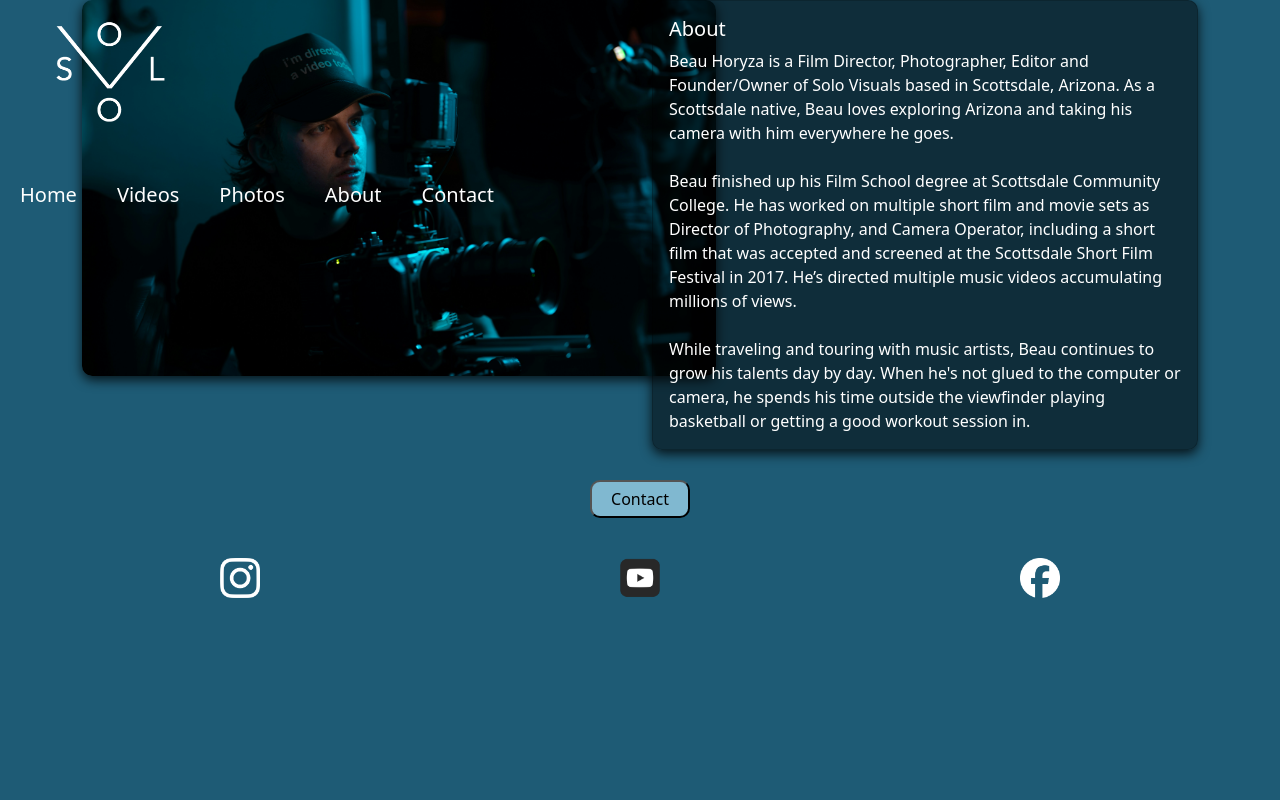
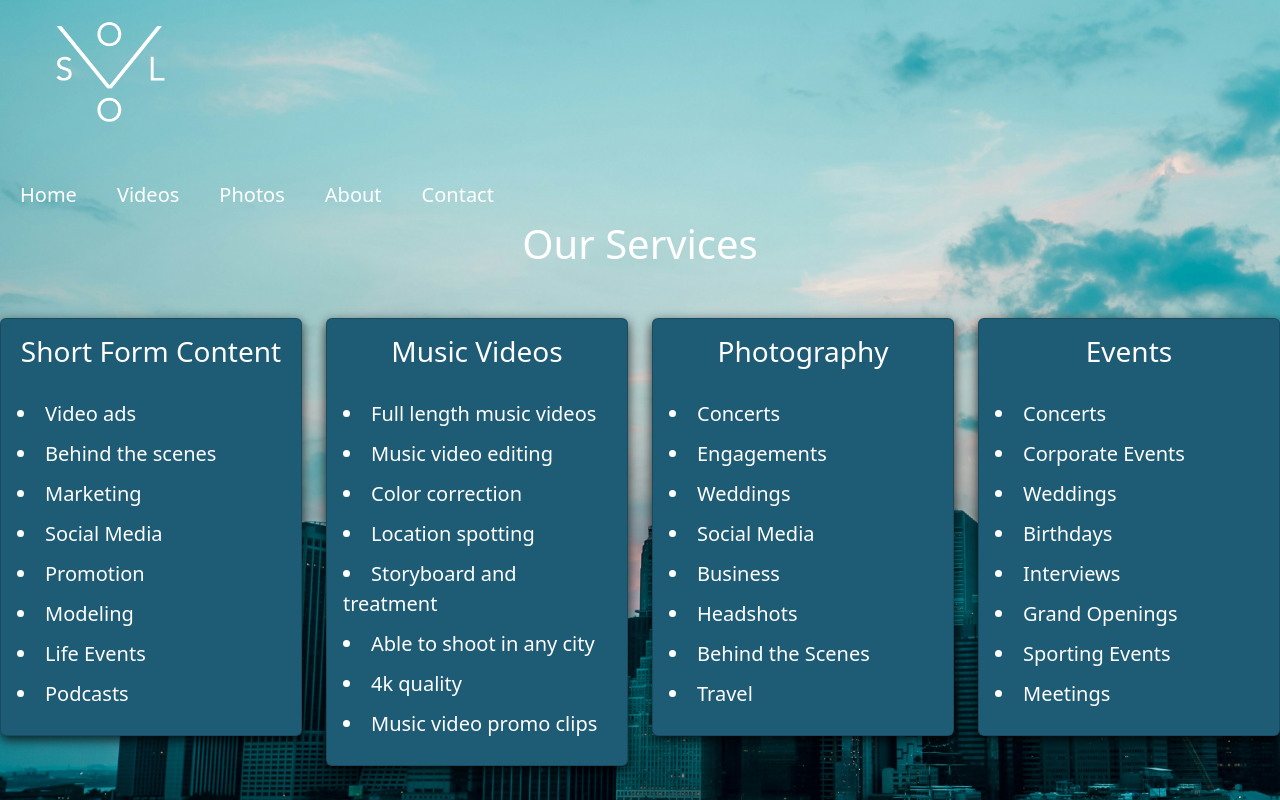
Before and after one commit to dylanhoryza/solo-visuals, a React (Vite) app: page /about in a window 1280 px wide. Shown: the top 800 px of the page. Built offline with nearby package versions, Linux system fonts and the light colour scheme.

Commit message:
updated about page

```diff
--- a/src/pages/AboutPage.jsx
+++ b/src/pages/AboutPage.jsx
@@ -1,38 +1,131 @@
 import avatarImage from '../assets/beau-avatar.jpg';
-import '../styles/aboutpage.css'
+import '../styles/aboutpage.css';
 export default function AboutPage() {
   return (
-    <section className='container home-container' id='home'>
-      <div className='row'>
+    <section className='about-container' id='home'>
+      <div className='our-services'>
+        <div className='service-title'>
+          <h1 className='services-header'>Our Services</h1>
+        </div>
+        <div className='row service-cards'>
+          <div className='col-md-3'>
+            <div className='card'>
+              <div className='card-body'>
+                <h5 className='card-title'>Short Form Content</h5>
+                <div className='list-items'>
+                  <li>Video ads</li>
+                  <li>Behind the scenes</li>
+                  <li>Marketing</li>
+                  <li>Social Media</li>
+                  <li>Promotion</li>
+                  <li>Modeling</li>
+                  <li>Life Events</li>
+                  <li>Podcasts</li>
+                </div>
+              </div>
+            </div>
+          </div>
+
+          <div className='col-md-3'>
+            <div className='card'>
+              <div className='card-body'>
+                <h5 className='card-title'>Music Videos</h5>
+                <div className='list-items'>
+                  <li>Full length music videos</li>
+                  <li>Music video editing</li>
+                  <li>Color correction</li>
+                  <li>Location spotting</li>
+                  <li>Storyboard and treatment</li>
+                  <li>Able to shoot in any city</li>
+                  <li>4k quality</li>
+                  <li>Music video promo clips</li>
+                </div>
+              </div>
+            </div>
+          </div>
+
+          <div className='col-md-3'>
+            <div className='card'>
+              <div className='card-body'>
+                <h5 className='card-title'>Photography</h5>
+                <div className='list-items'>
+                  <li>Concerts</li>
+                  <li>Engagements</li>
+                  <li>Weddings</li>
+                  <li>Social Media</li>
+                  <li>Business</li>
+                  <li>Headshots</li>
+                  <li>Behind the Scenes</li>
+                  <li>Travel</li>
+                </div>
+              </div>
+            </div>
+          </div>
+
+          <div className='col-md-3'>
+            <div className='card'>
+              <div className='card-body'>
+                <h5 className='card-title'>Events</h5>
+                <div className='list-items'>
+                  <li>Concerts</li>
+                  <li>Corporate Events</li>
+                  <li>Weddings</li>
+                  <li>Birthdays</li>
+                  <li>Interviews</li>
+                  <li>Grand Openings</li>
+                  <li>Sporting Events</li>
+                  <li>Meetings</li>
+                </div>
+              </div>
+            </div>
+          </div>
+        </div>
+      </div>
+      <div className='meet-the-team'>
+        <div className='service-title'>
+          <h1 className='services-header'>Meet the Team</h1>
+        </div>
+        <div className='container'>
+          <div className='row about-container'>
             <div className='col-md-6'>
               <img src={avatarImage} alt='avatar' className='avatar' />
             </div>
             <div className='col-md-6'>
               <div class='card about-me-card'>
                 <div class='card-body'>
-              <h5 class='card-title'>About</h5>
                   <p class='card-text' id='about-bio'>
                     Beau Horyza is a Film Director, Photographer, Editor and
-                Founder/Owner of Solo Visuals based in Scottsdale, Arizona. As a
-                Scottsdale native, Beau loves exploring Arizona and taking his
-                camera with him everywhere he goes. <br /><br /> Beau finished up his Film
-                School degree at Scottsdale Community College. He has worked on
-                multiple short film and movie sets as Director of Photography,
-                and Camera Operator, including a short film that was accepted
-                and screened at the Scottsdale Short Film Festival in 2017. He’s
-                directed multiple music videos accumulating millions of views.
+                    Founder/Owner of Solo Visuals based in Scottsdale, Arizona.
+                    As a Scottsdale native, Beau loves exploring Arizona and
+                    taking his camera with him everywhere he goes. <br />
+                    <br /> Beau finished up his Film School degree at Scottsdale
+                    Community College. He has worked on multiple short film and
+                    movie sets as Director of Photography, and Camera Operator,
+                    including a short film that was accepted and screened at the
+                    Scottsdale Short Film Festival in 2017. He’s directed
+                    multiple music videos accumulating millions of views.
                     <br /> <br />
-                While traveling and touring with music artists, Beau continues
-                to grow his talents day by day. When he's not glued to the
-                computer or camera, he spends his time outside the viewfinder
-                playing basketball or getting a good workout session in.
+                    While traveling and touring with music artists, Beau
+                    continues to grow his talents day by day. When he's not
+                    glued to the computer or camera, he spends his time outside
+                    the viewfinder playing basketball or getting a good workout
+                    session in.
                   </p>
                 </div>
               </div>
             </div>
           </div>
-      <div className='button-container'>
-        <button className='contact-btn'>Contact</button>
+        </div>
+      </div>
+      <div className='our-process'>
+        <div className='service-title'>
+          <h1 className='services-header'>Our Process</h1>
+        </div>
+      </div>
+      <div className='brands-section'>
+        <div className='service-title'>
+          <h1 className='services-header'>Brands That Trust Us</h1>
+        </div>
       </div>
     </section>
   );
--- a/src/styles/aboutpage.css
+++ b/src/styles/aboutpage.css
@@ -3,6 +3,7 @@
   color: white;
   border-radius: 10px;
   box-shadow: 0 4px 12px rgba(0, 0, 0, 0.8);
+  margin-top: 250px;
 }
 
 .about-me-card:hover {
@@ -11,16 +12,106 @@
   box-shadow: 0 0 12px rgba(234, 232, 232, 0.8);
 }
 
+#about-bio {
+  font-size: 18px;
+}
+
 .avatar:hover {
   box-shadow: 0 0 12px rgba(234, 232, 232, 0.8);
 }
 
 .avatar {
   width: 634px;
-  height: 376px;
+  height: 437px;
   object-fit: cover;
   object-position: top;
   border-radius: 10px;
-
+  margin-top: 250px;
   box-shadow: 0 4px 12px rgba(0, 0, 0, 0.8);
 }
+
+.about-container {
+
+  width: 100%;
+}
+
+.our-services {
+  position: relative;
+  background-color: rgb(30, 91, 117);
+  margin-top: 0;
+  background-image: url('../assets/beau-horyza-Ja5jxjMg45w-unsplash.jpg');
+  width: 100%;
+  height: 1100px;
+  background-size: cover;
+}
+
+.services-header {
+  text-align: center;
+
+  color: white;
+  margin-bottom: 40px;
+}
+
+.service-title {
+  color: white;
+  position: relative;
+  top: 20%;
+  font-size: 70px;
+}
+
+.service-cards {
+  margin-top: 270px;
+}
+
+.list-items li {
+  font-size: 20px;
+  margin-bottom: 10px;
+  color: white;
+}
+
+.card-title {
+  margin-bottom: 30px;
+  text-align: center;
+  font-size: 28px;
+  color: white;
+}
+
+.card {
+  /* background-color: rgba(0, 0, 0, 0.5); */
+  background-color: rgb(30, 91, 117);
+  box-shadow: 0 4px 12px rgba(0, 0, 0, 0.8);
+}
+
+.card:hover {
+  box-shadow: 0 0 12px rgba(234, 232, 232, 0.8);
+}
+
+.meet-the-team {
+  position: relative;
+  background-color: rgb(49, 53, 55);
+  margin-top: 0;
+  /* background-image: url('../assets/beau-horyza-Ja5jxjMg45w-unsplash.jpg'); */
+  width: 100%;
+  height: 1100px;
+  background-size: cover;
+}
+
+.our-process {
+  position: relative;
+  background-color: rgb(130, 136, 139);
+  margin-top: 0;
+  /* background-image: url('../assets/beau-horyza-Ja5jxjMg45w-unsplash.jpg'); */
+  width: 100%;
+  height: 1100px;
+  background-size: cover;
+}
+
+.brands-section {
+  position: relative;
+  background-color: rgb(59, 62, 64);
+  margin-top: 0;
+  /* background-image: url('../assets/beau-horyza-Ja5jxjMg45w-unsplash.jpg'); */
+  width: 100%;
+  height: 1100px;
+  background-size: cover;
+}
```
Also changed, not shown: 2 other files (tests, documents, lock files or other folders). Lines whose indentation alone changed are shown as unchanged.
